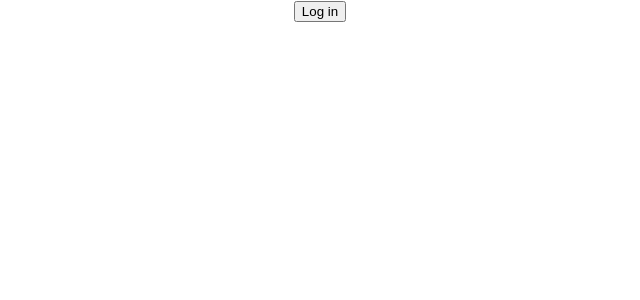
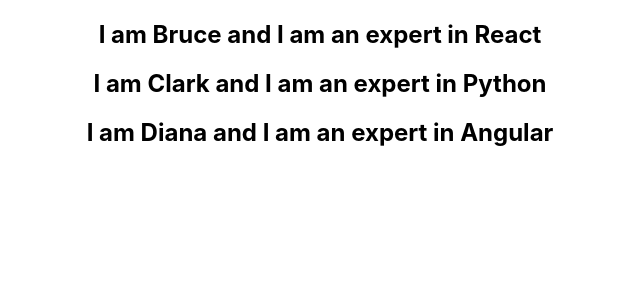
Before and after one commit to PianoFF/codeevolution_React_Practice, a React (Create React App) app: page / in a window 1280 px wide. Shown: the top 300 px of the page, without its empty margins (320-960 px from the left). Built offline with nearby package versions, Linux system fonts and the light colour scheme.

Commit message:
list-rendering

```diff
--- a/src/App.js
+++ b/src/App.js
@@ -1,20 +1,22 @@
-import React from "react";
-import logo from "./logo.svg";
-import "./App.css";
-import { Greet } from "./components/Greet";
-import Welcome from "./components/Welcome";
-import Message from "./components/Message";
-import Counter from "./components/Counter";
-import { FunctionClick } from "./components/FunctionClick";
-import ClassClick from "./components/ClassClick";
-import EventBind from "./components/EventBind";
-import ParentComponent from "./components/ParentComponent";
-import UserGreeting from "./components/UserGreeting";
+import React from "react"
+import logo from "./logo.svg"
+import "./App.css"
+import { Greet } from "./components/Greet"
+import Welcome from "./components/Welcome"
+import Message from "./components/Message"
+import Counter from "./components/Counter"
+import { FunctionClick } from "./components/FunctionClick"
+import ClassClick from "./components/ClassClick"
+import EventBind from "./components/EventBind"
+import ParentComponent from "./components/ParentComponent"
+import UserGreeting from "./components/UserGreeting"
+import { NameList } from "./components/NameList"
 
 function App() {
   return (
     <div className="App">
-      <UserGreeting />
+      <NameList />
+      {/* <UserGreeting /> */}
       {/* <ParentComponent /> */}
       {/* <EventBind /> */}
       {/* <ClassClick />
@@ -26,7 +28,7 @@
       </Greet>
       <Welcome name="Bruce" heroName="Batman"/> */}
     </div>
-  );
+  )
 }
 
-export default App;
+export default App
--- /dev/null
+++ b/src/components/NameList.js
@@ -0,0 +1,39 @@
+import React from "react"
+import { Person } from "./Person"
+
+export const NameList = () => {
+  // const names = ["Bruce", "Clark", "Diana"]
+  // const nameList = names.map((name) => <h2> {name} </h2>)
+
+  const peopleList = [
+    {
+      id: 1,
+      name: "Bruce",
+      skill: "React",
+    },
+    {
+      id: 2,
+      name: "Clark",
+      skill: "Python",
+    },
+    {
+      id: 3,
+      name: "Diana",
+      skill: "Angular",
+    },
+  ]
+
+  const people = peopleList.map((person) => <Person person={person} />)
+  return (
+    <div>
+      {/* TEDIOUS!!! */}
+      {/* <h2> {names[0]} </h2>
+      <h2> {names[1]} </h2>
+      <h2> {names[2]} </h2> */}
+
+      {/* {nameList} */}
+
+      {people}
+    </div>
+  )
+}
--- /dev/null
+++ b/src/components/Person.js
@@ -0,0 +1,11 @@
+import React from "react"
+
+export const Person = ({ person }) => {
+  return (
+    <div>
+      <h2>
+        I am {person.name} and I am an expert in {person.skill}
+      </h2>
+    </div>
+  )
+}
--- a/src/components/UserGreeting.js
+++ b/src/components/UserGreeting.js
@@ -6,6 +6,7 @@
   }
 
   render() {
+    //    //    //    //    //    //    //    //    //
     // conditional rendering with JS variables
     // let message;
     // if (this.state.isLoggedIn) {
```
